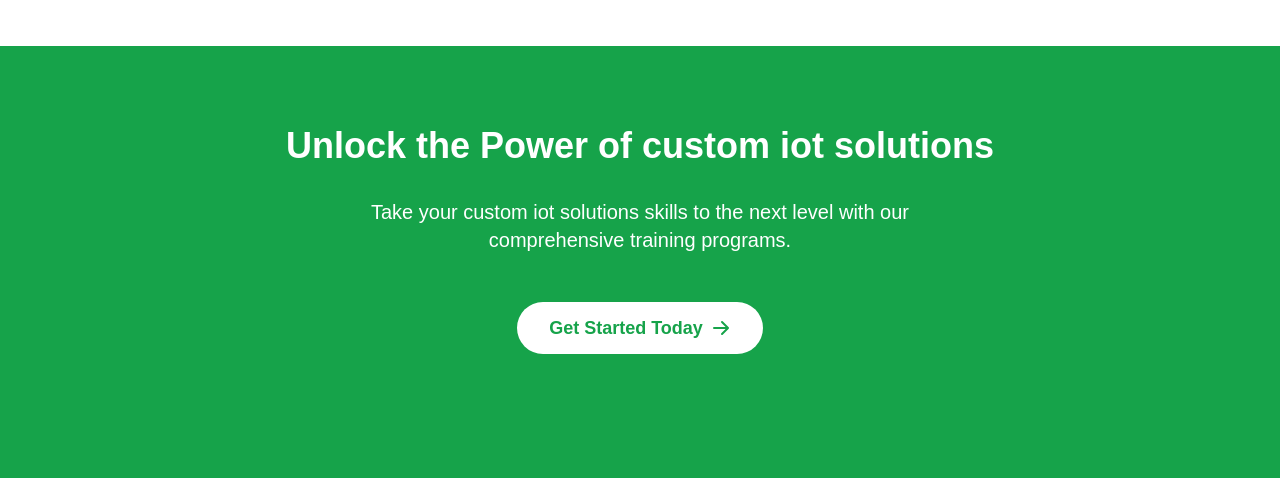
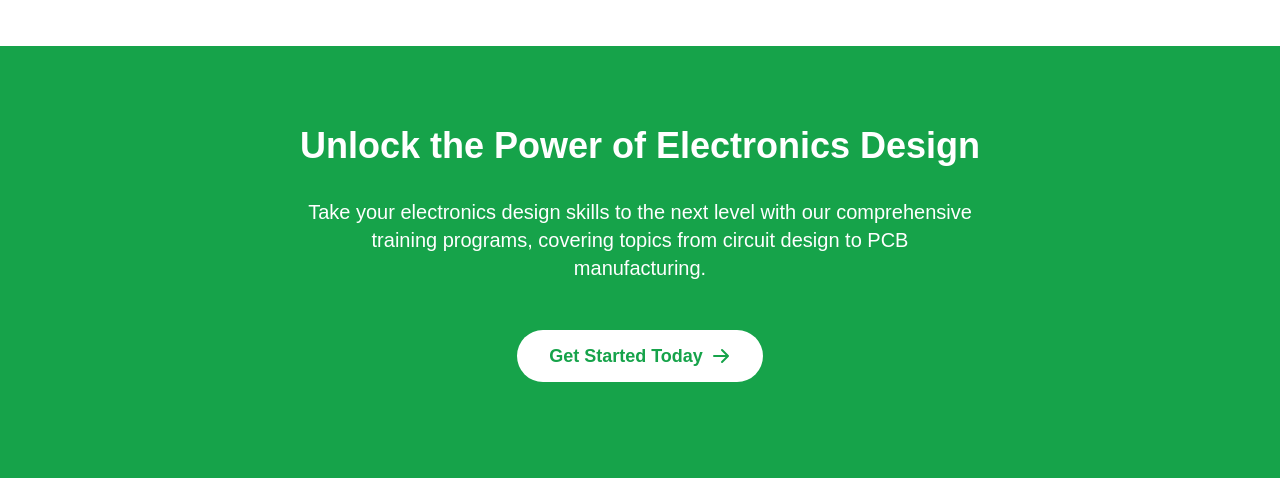
Before and after one commit to vicky23sri/NXGEN_V3, a website: page engineering/custom-iot-solutions.html in a window 1280 px wide. Shown: the part 2860-3338 px from the top of the page. Drawn offline with nearby package versions, Linux system fonts and the light colour scheme; a web font is replaced by a local one.

Commit message:
electronics design

```diff
--- a/engineering/custom-iot-solutions.html
+++ b/engineering/custom-iot-solutions.html
@@ -550,8 +550,8 @@
     <!-- CTA Section -->
     <section class="py-20 bg-green-600 text-white">
         <div class="container mx-auto px-4 text-center">
-            <h2 class="text-4xl font-bold mb-8" data-aos="fade-up">Unlock the Power of custom iot solutions</h2>
-            <p class="text-xl mb-12 max-w-2xl mx-auto" data-aos="fade-up" data-aos-delay="100">Take your custom iot solutions skills to the next level with our comprehensive training programs.</p>
+            <h2 class="text-4xl font-bold mb-8" data-aos="fade-up">Unlock the Power of Electronics Design</h2>
+            <p class="text-xl mb-12 max-w-2xl mx-auto" data-aos="fade-up" data-aos-delay="100">Take your electronics design skills to the next level with our comprehensive training programs, covering topics from circuit design to PCB manufacturing.</p>
             <a href="/training.html" class="bg-white text-green-600 px-8 py-3 rounded-full text-lg font-semibold hover:bg-green-100 transition duration-300 inline-flex items-center" data-aos="fade-up" data-aos-delay="200">
                 Get Started Today
                 <svg xmlns="http://www.w3.org/2000/svg" class="h-5 w-5 ml-2" viewBox="0 0 20 20" fill="currentColor">
```
Also changed, not shown: engineering/mechanical-design.html (+2 -2 lines), engineering/prototyping-production.html (+2 -2 lines), engineering/testing-certifications.html (+2 -2 lines).
